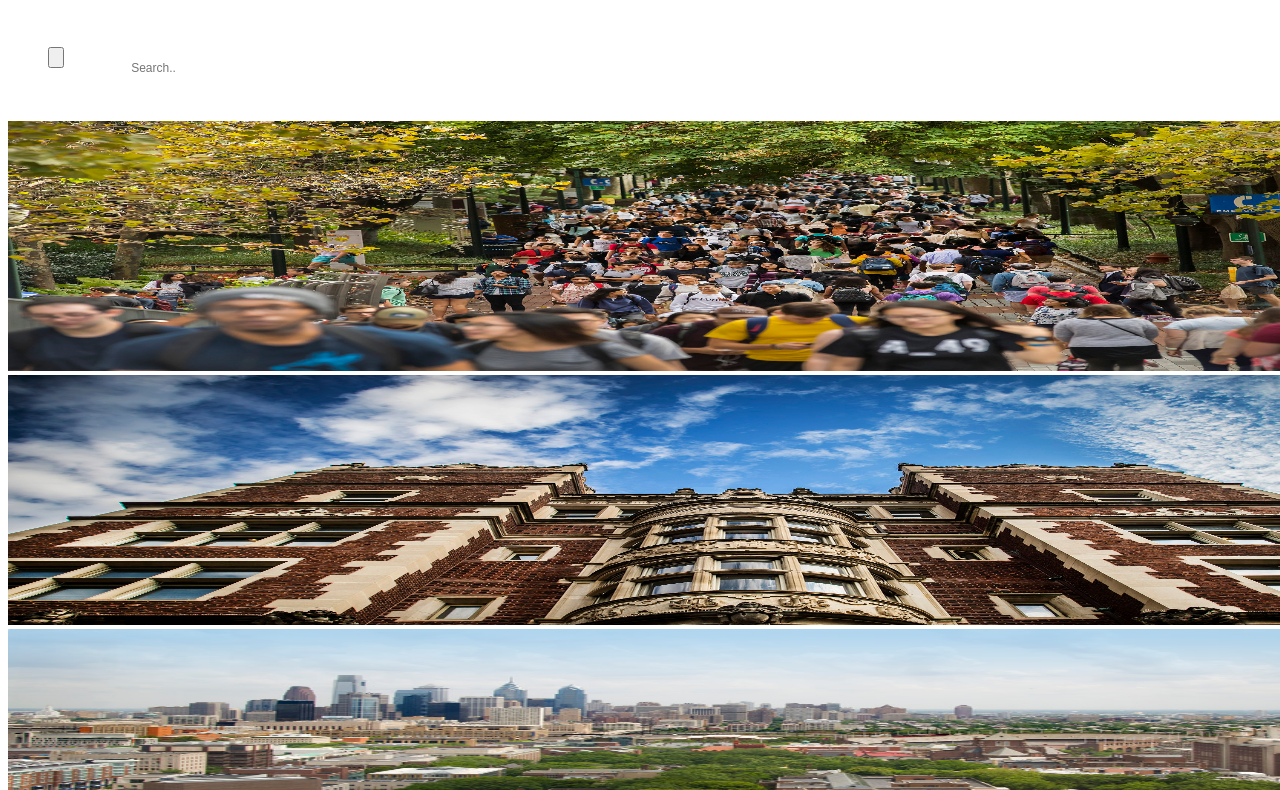
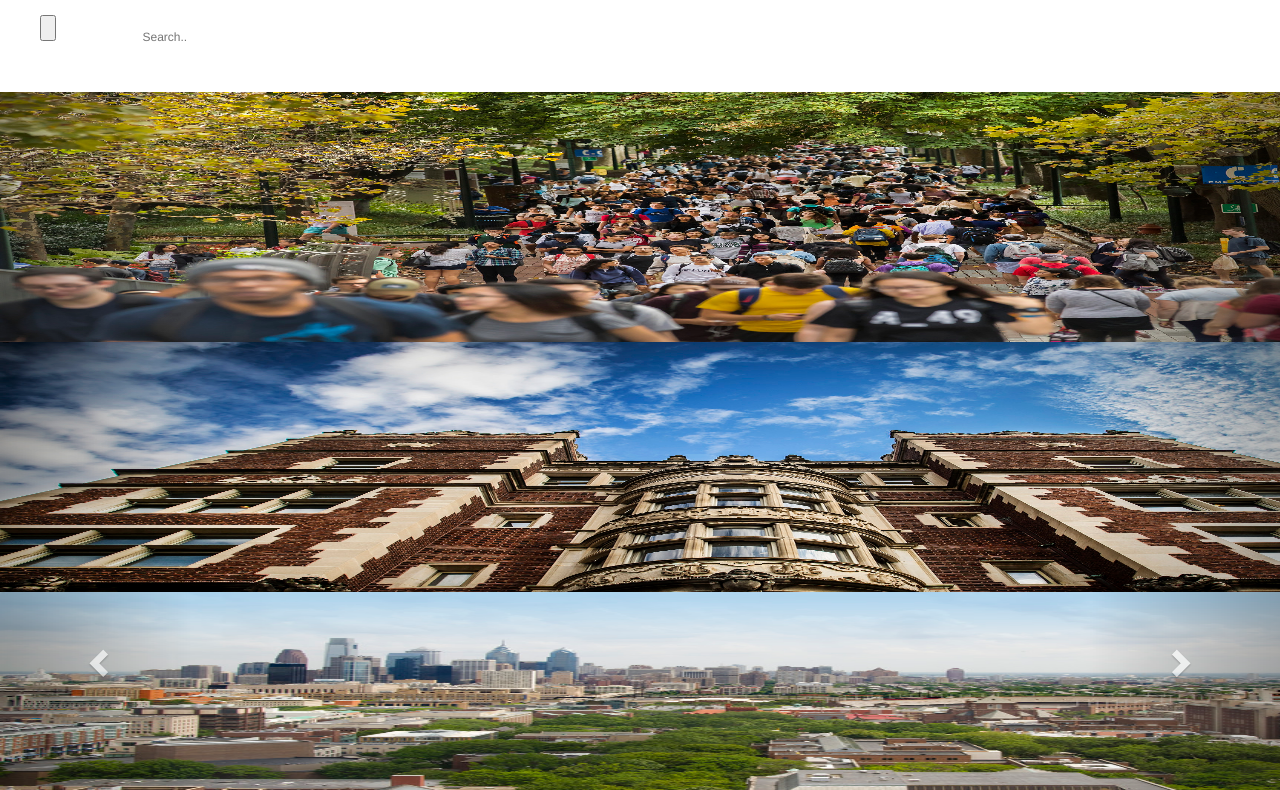
Before and after one commit to li3097/PennMed, a plain HTML site: page index.html in a window 1280 px wide. Shown: the part 335-1125 px from the top of the page. Drawn offline with nearby package versions, Linux system fonts and the light colour scheme; some icons are missing.

Commit message:
added links

```diff
--- a/index.html
+++ b/index.html
@@ -5,6 +5,9 @@
   <title>PennMed Scholarships</title>
   <link rel="stylesheet" type="text/css" href="style.css">
   <link rel="javascript" type="text/javascript" href="script.js">
+  <link rel="stylesheet" href="https://maxcdn.bootstrapcdn.com/bootstrap/3.3.7/css/bootstrap.min.css">
+  <script src="https://ajax.googleapis.com/ajax/libs/jquery/3.3.1/jquery.min.js"></script>
+  <script src="https://maxcdn.bootstrapcdn.com/bootstrap/3.3.7/js/bootstrap.min.js"></script>
   <meta charset = "UTF-8" />
 </head>
 <body>
```
